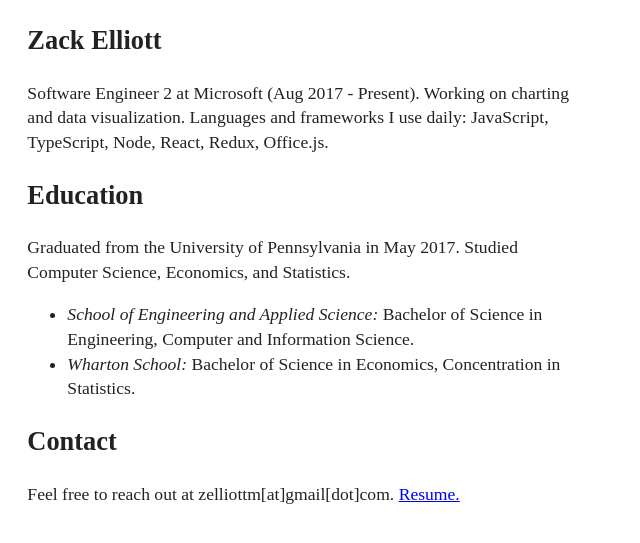
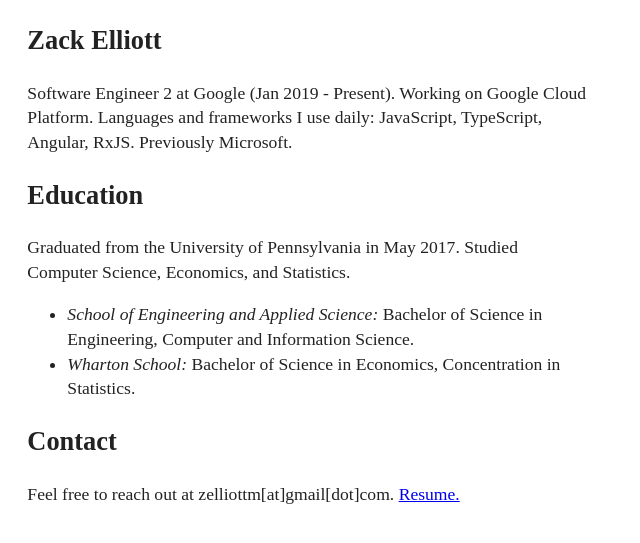
Before and after one commit to zelliott/zelliott.github.io, a Jekyll site: the page built from index.html, in a window 1280 px wide. Shown: the top 543 px of the page, without its empty margins (0-640 px from the left). Built offline with Jekyll 4.4.1, drawn with Linux system fonts in a browser that asks for light colours.

Commit message:
Update index.html

```diff
--- a/index.html
+++ b/index.html
@@ -6,7 +6,7 @@
 <section>
   <h1>Zack Elliott</h1>
   <p>
-    Software Engineer 2 at Microsoft (Aug 2017 - Present). Working on charting and data visualization. Languages and frameworks I use daily: JavaScript, TypeScript, Node, React, Redux, Office.js.
+    Software Engineer 2 at Google (Jan 2019 - Present). Working on Google Cloud Platform. Languages and frameworks I use daily: JavaScript, TypeScript, Angular, RxJS. Previously Microsoft.
   </p>
   <h2>Education</h2>
   <p>
```
